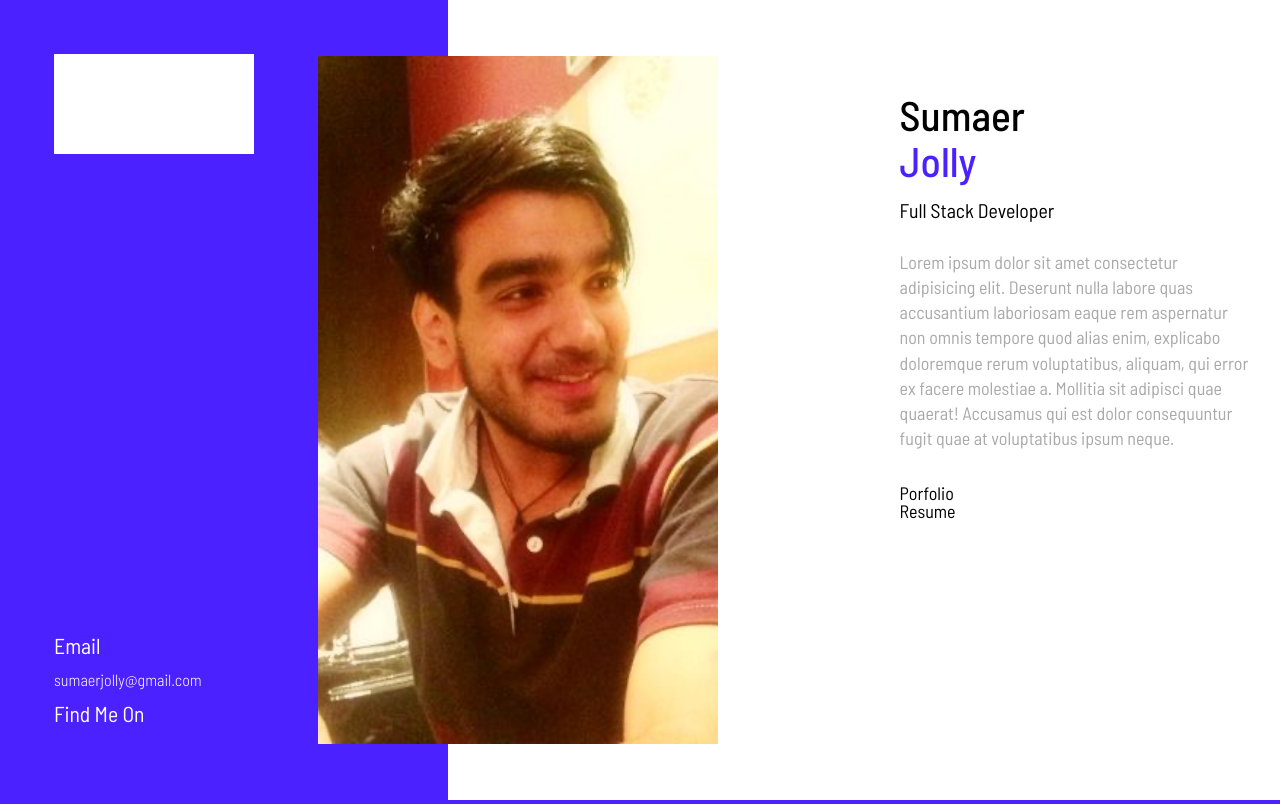
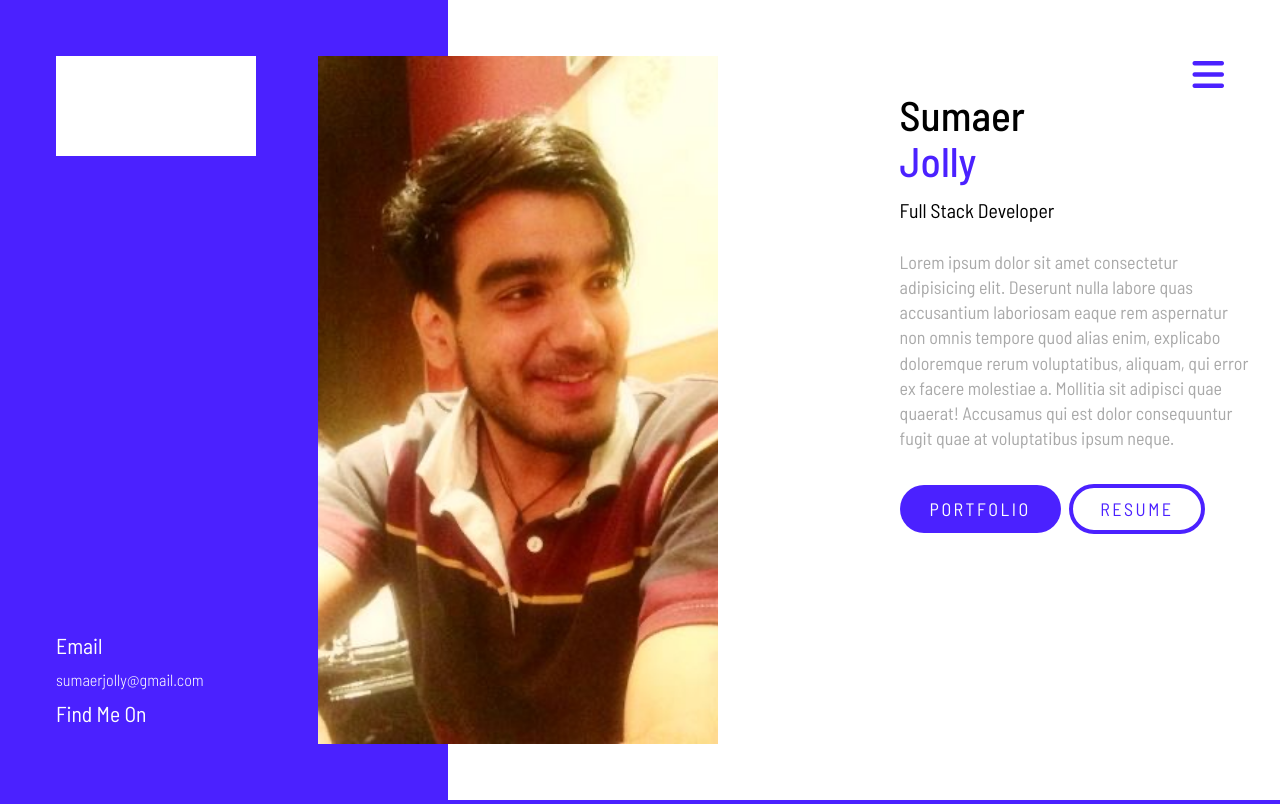
Before and after one commit to sumaerjolly/test-portfolio, a website with bundled scripts: page src/index.html in a window 1280 px wide. Built offline with nearby package versions, Linux system fonts and the light colour scheme.

Commit message:
add buttons and hamburger menu

```diff
--- a/src/index.html
+++ b/src/index.html
@@ -9,9 +9,12 @@
       href="https://fonts.googleapis.com/css2?family=Barlow+Semi+Condensed:wght@100;300;400;500;700;900&display=swap"
       rel="stylesheet"
     />
+    <script src="https://use.fontawesome.com/1153409b3b.js"></script>
   </head>
   <body class="home">
-    <div class="hamburger-icon"></div>
+    <div class="hamburger-icon">
+      <i class="fa fa-bars"></i>
+    </div>
     <section class="info-section">
       <div class="logo"></div>
       <div class="info-box">
@@ -45,7 +48,7 @@
             adipisci quae quaerat! Accusamus qui est dolor consequuntur fugit
             quae at voluptatibus ipsum neque.
           </p>
-          <div class="primary-btn">Porfolio</div>
+          <div class="primary-btn">Portfolio</div>
           <div class="ghost-btn">Resume</div>
         </div>
       </div>
--- a/src/scss/_home.scss
+++ b/src/scss/_home.scss
@@ -6,7 +6,7 @@
   }
 
   .info-section {
-    padding: 54px;
+    padding: 56px;
     width: 35%;
     position: absolute;
     top: 0;
--- a/src/scss/main.scss
+++ b/src/scss/main.scss
@@ -13,3 +13,42 @@ html {
   font-family: 'Barlow Semi Condensed', sans-serif;
   height: 100vh;
 }
+
+.primary-btn {
+  background: $color1;
+  -webkit-border-radius: 30px;
+  -moz-border-radius: 30px;
+  border-radius: 30px;
+  text-align: center;
+  color: $color3;
+  padding: 15px 30px;
+  display: inline-block;
+  text-transform: uppercase;
+  letter-spacing: 2.5px;
+  cursor: pointer;
+  margin-right: 5px;
+}
+
+.ghost-btn {
+  border: 4px solid $color1;
+  display: inline-block;
+  -webkit-border-radius: 30px;
+  -moz-border-radius: 30px;
+  border-radius: 30px;
+  text-align: center;
+  color: $color1;
+  padding: 12px 27px;
+  display: inline-block;
+  text-transform: uppercase;
+  letter-spacing: 2.5px;
+  cursor: pointer;
+}
+
+.hamburger-icon {
+  font-size: 2rem;
+  color: $color1;
+  position: fixed;
+  right: 36px;
+  top: 36px;
+  padding: 20px;
+}
```
Also changed, not shown: dist/index.html, 3 other files.
